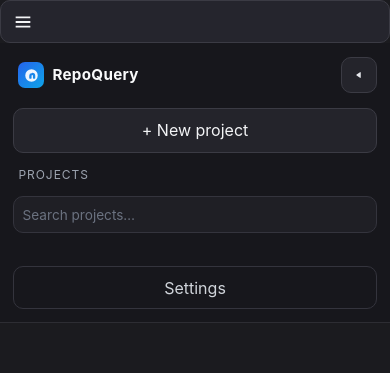
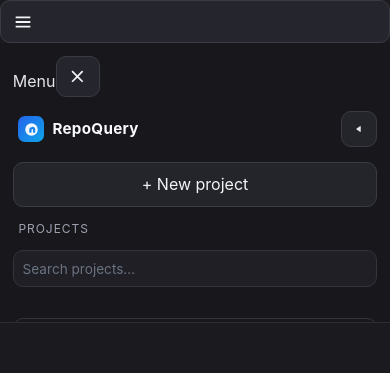
Before and after one commit to SSujitX/RepoQuery, a React (Vite) app in the folder frontend/: page / in a window 390 px wide. Shown: the top 373 px of the page. Built offline with nearby package versions, Linux system fonts and the light colour scheme; no server answers.

Commit message:
fix(ui): improve mobile sidebar drawer close affordance
Made-with: Cursor

```diff
--- a/frontend/src/components/Sidebar.tsx
+++ b/frontend/src/components/Sidebar.tsx
@@ -17,6 +17,9 @@ type Props = {
     description?: string;
   }) => Promise<unknown>;
   onDeleteProject: (projectId: string) => Promise<unknown>;
+  /** Narrow screens: sidebar is a slide-over drawer. */
+  isMobileDrawer?: boolean;
+  onCloseDrawer?: () => void;
 };
 
 function filterProjects(projects: ProjectModel[], query: string): ProjectModel[] {
@@ -37,6 +40,8 @@ export function Sidebar({
   projectsLoading = false,
   onCreateProject,
   onDeleteProject,
+  isMobileDrawer = false,
+  onCloseDrawer,
 }: Props) {
   const [showModal, setShowModal] = useState(false);
   const [searchQuery, setSearchQuery] = useState("");
@@ -98,7 +103,25 @@ export function Sidebar({
   );
 
   return (
-    <aside className={`sidebar${collapsed ? " sidebar--collapsed" : ""}`}>
+    <aside className={`sidebar${collapsed ? " sidebar--collapsed" : ""}${isMobileDrawer ? " sidebar--drawer" : ""}`}>
+      {isMobileDrawer ? (
+        <div className="sidebar-drawer-top">
+          <span className="sidebar-drawer-title">Menu</span>
+          <button
+            type="button"
+            className="sidebar-drawer-close"
+            onClick={onCloseDrawer}
+            aria-label="Close menu"
+          >
+            <svg viewBox="0 0 24 24" width="20" height="20" aria-hidden="true">
+              <path
+                fill="currentColor"
+                d="M18.3 5.71 12.66 11.36l5.65 5.65-1.41 1.41L11.24 12.77 5.6 18.41 4.18 17l5.65-5.65L4.18 5.71 5.6 4.29l5.64 5.64 5.64-5.64 1.42 1.42Z"
+              />
+            </svg>
+          </button>
+        </div>
+      ) : null}
       <div className={`sidebar-brand-row${collapsed ? " sidebar-brand-row--collapsed" : ""}`}>
         {collapsed ? (
           <>
```
